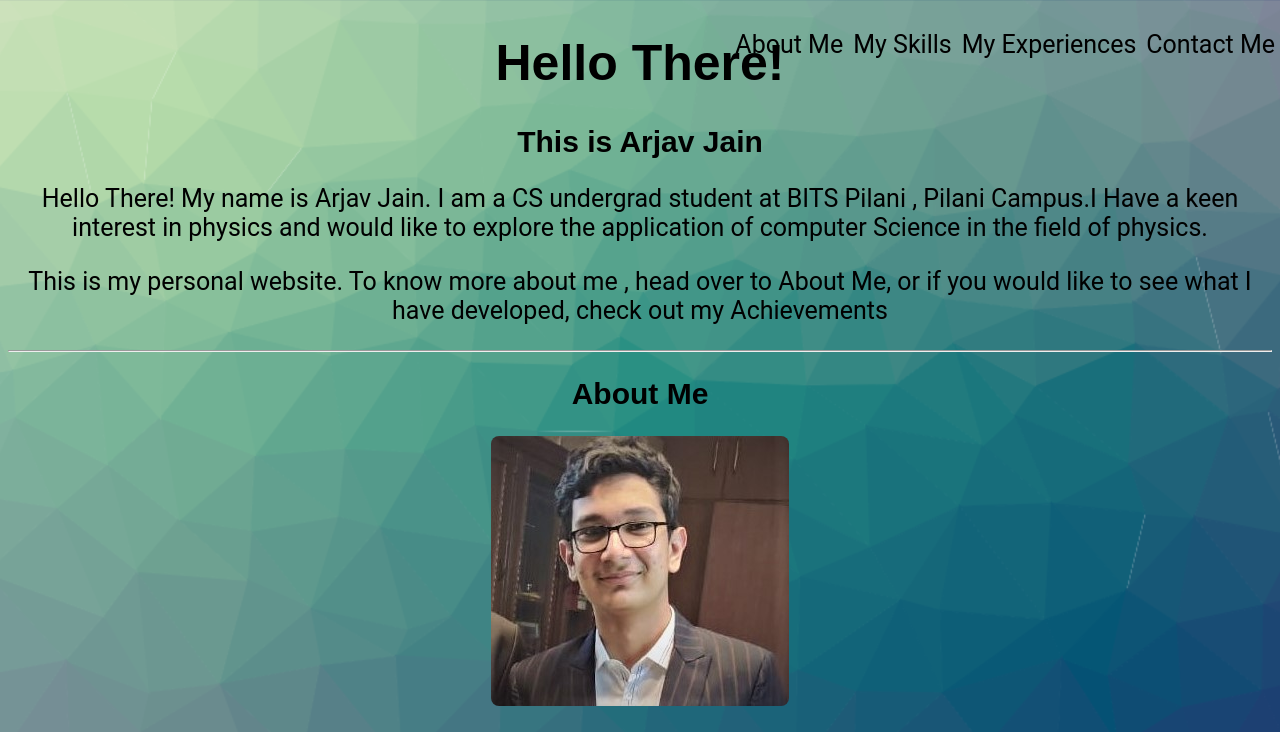
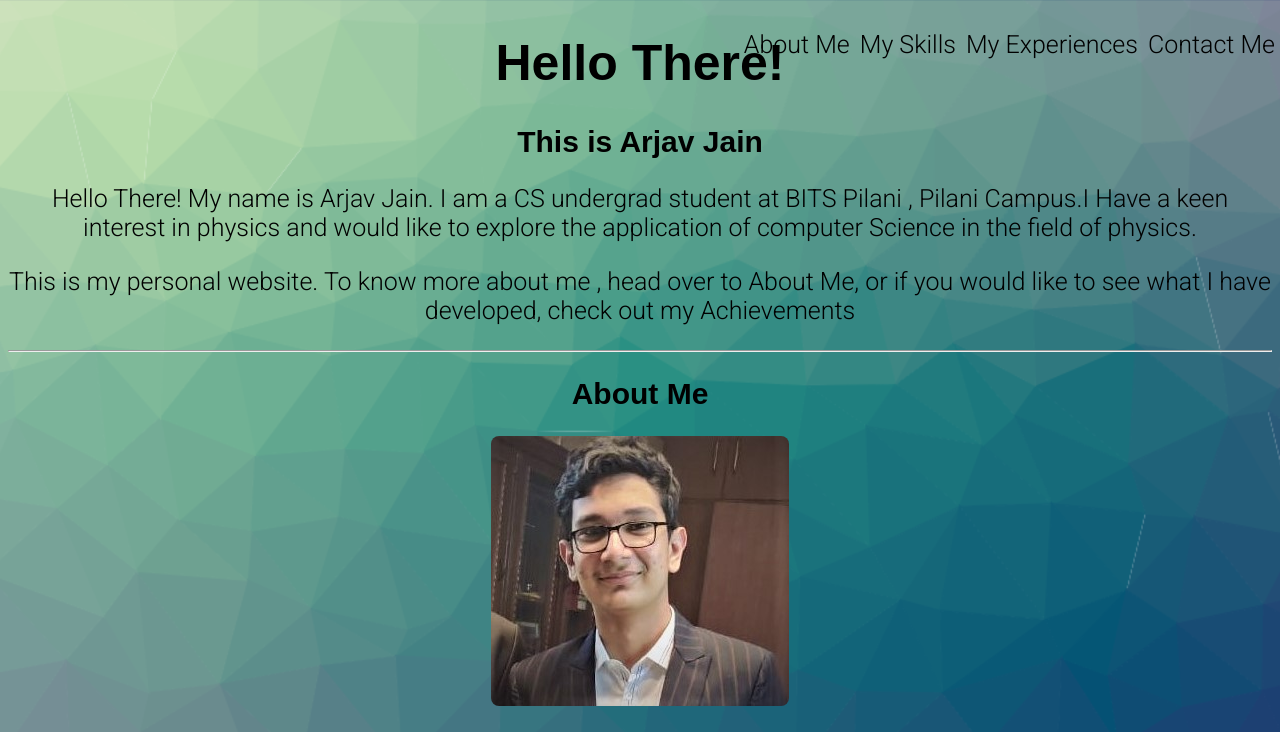
Before and after one commit to ArjavJ123/personalWebsite, a plain HTML site: page index.html in a window 1280 px wide. Shown: the top 732 px of the page. Drawn offline with Linux system fonts and the light colour scheme.

Commit message:
added fonts

```diff
--- a/index.html
+++ b/index.html
@@ -3,6 +3,8 @@
     <head>
         <link rel="stylesheet" href = "style.css">
         <link rel="stylesheet" href="https://cdnjs.cloudflare.com/ajax/libs/font-awesome/4.7.0/css/font-awesome.min.css">
+        <link rel="preconnect" href="https://fonts.gstatic.com">
+        <link href="https://fonts.googleapis.com/css2?family=Roboto:wght@300&display=swap" rel="stylesheet">
     </head>
     <header>
         <nav class = "navbar">
```
